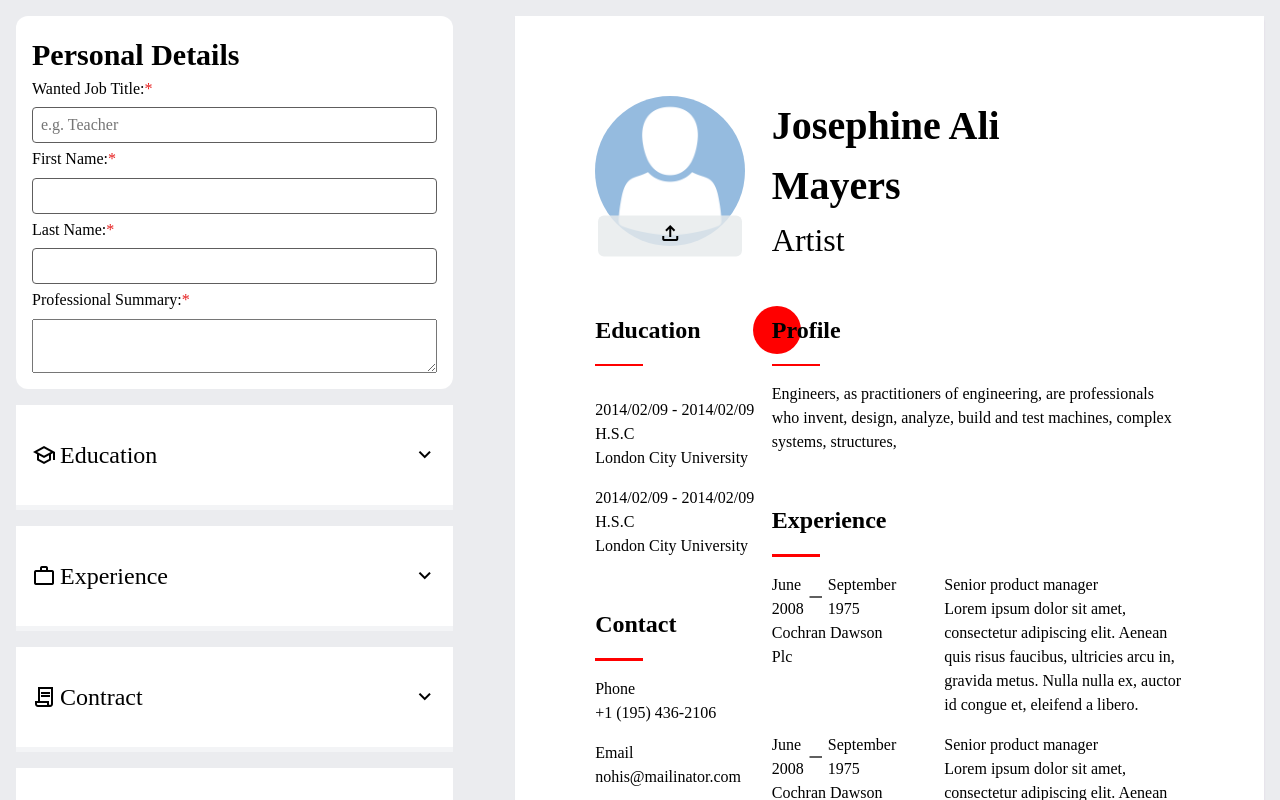
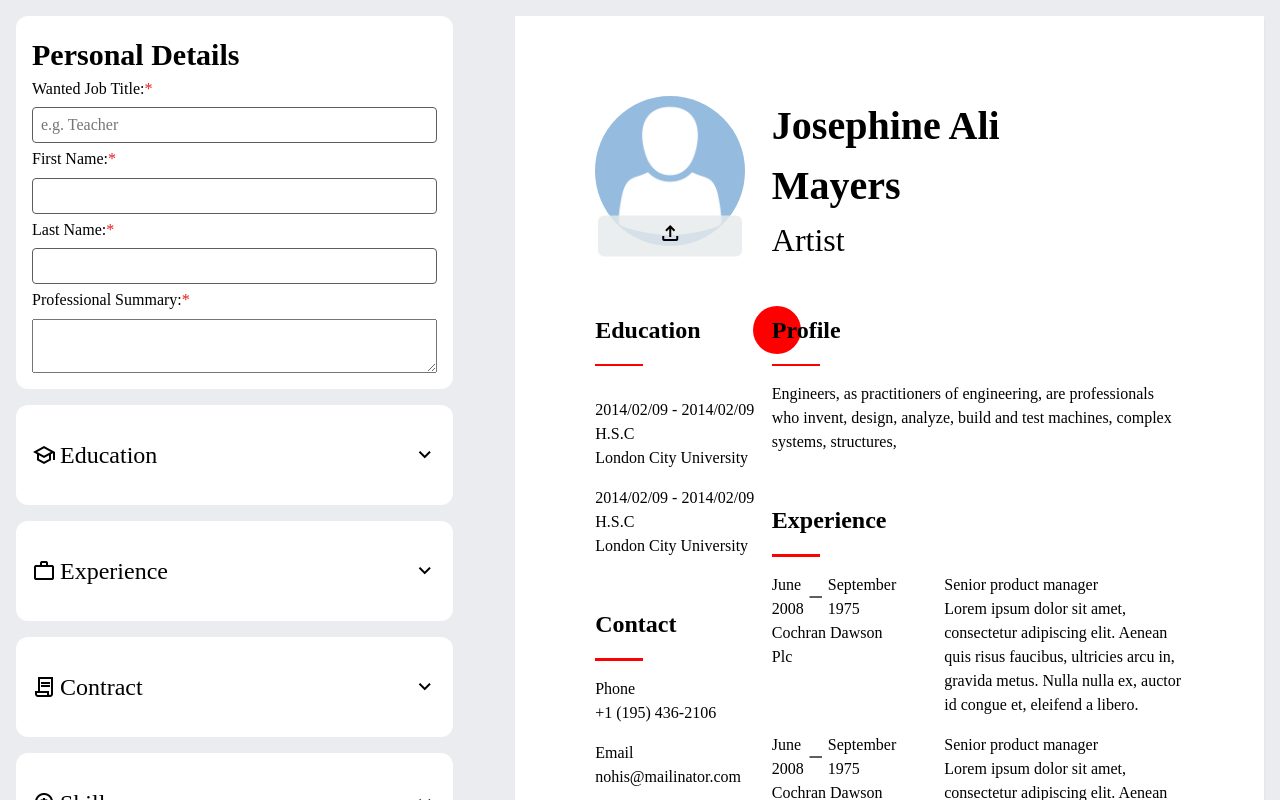
Before and after one commit to ZTanvir/cv-maker, a React (Vite) app: page / in a window 1280 px wide. Shown: the top 800 px of the page. Built offline with nearby package versions, Linux system fonts and the light colour scheme.

Commit message:
Fixed border issue in ToggleSection component

```diff
--- a/src/Components/CvInfo/UserInfo/ToggleSection.jsx
+++ b/src/Components/CvInfo/UserInfo/ToggleSection.jsx
@@ -14,9 +14,12 @@ const ToggleSection = (props) => {
     };
 
     return (
-        <div className={styles.toggleSection}>
+        <section className={styles.toggleSection}>
             <button
                 className={styles.toggleButton}
+                style={
+                    isShown ? { marginBottom: "5px" } : { marginBottom: "0px" }
+                }
                 onClick={handleToggleSection}
             >
                 <span className={styles.sectionNameIcon}>
@@ -32,8 +35,10 @@ const ToggleSection = (props) => {
             </button>
 
             {/* hide or show this section when user click */}
-            {isShown === true ? <div>{children}</div> : null}
-        </div>
+            {isShown === true ? (
+                <div className={styles.toggleChild}>{children}</div>
+            ) : null}
+        </section>
     );
 };
 export default ToggleSection;
--- a/src/styles/toggleSection.module.css
+++ b/src/styles/toggleSection.module.css
@@ -1,8 +1,8 @@
 .toggleSection {
-    border-radius: 0.75rem;
     display: flex;
     flex-direction: column;
-    background: #fff;
+    border-radius: 0.75rem;
+    overflow: hidden;
 }
 .toggleButton {
     background: #fff;
@@ -14,7 +14,6 @@
     align-items: center;
     flex-basis: 100%;
     padding: 2rem 1rem;
-    border-bottom: 5px solid #f3f4f6;
 }
 .toggleButton > .sectionNameIcon {
     display: flex;
@@ -23,3 +22,8 @@
     gap: 0.25rem;
     font-size: 1.5rem;
 }
+.toggleChild {
+    background-color: #fff;
+    border-bottom-left-radius: 0.75rem;
+    border-bottom-right-radius: 0.75rem;
+}
```
